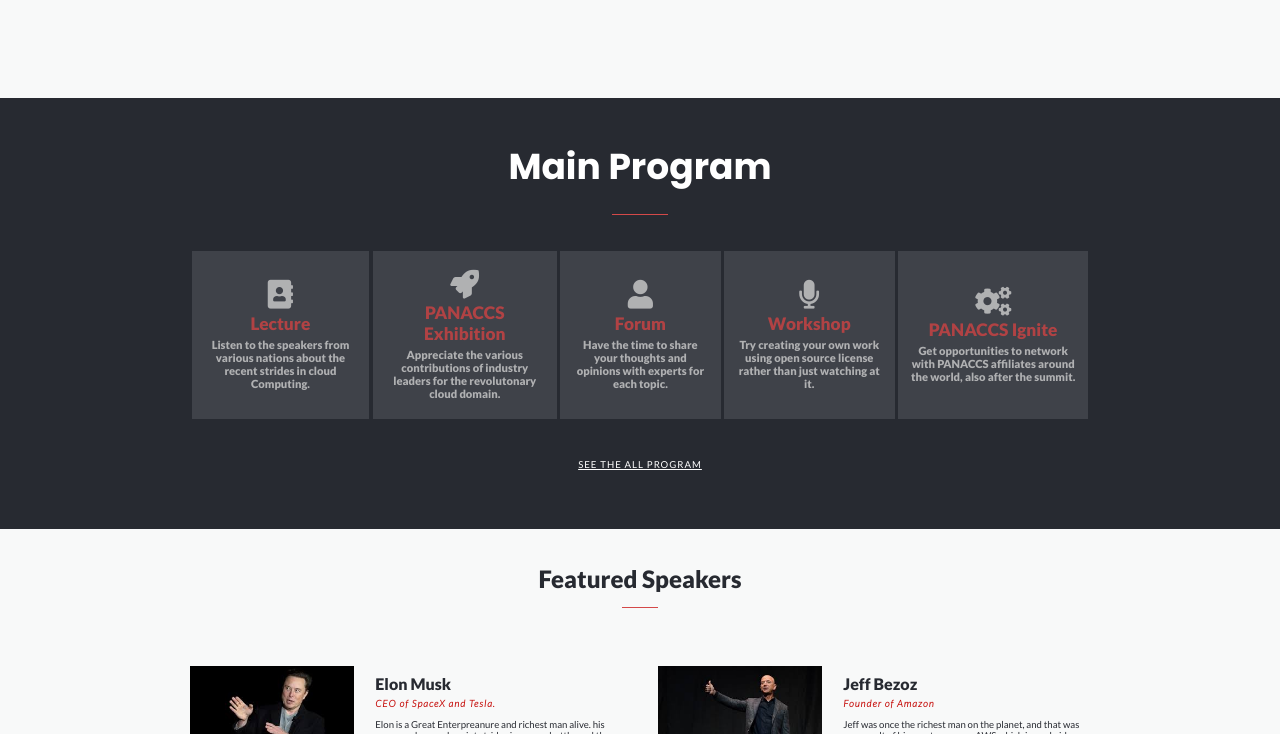
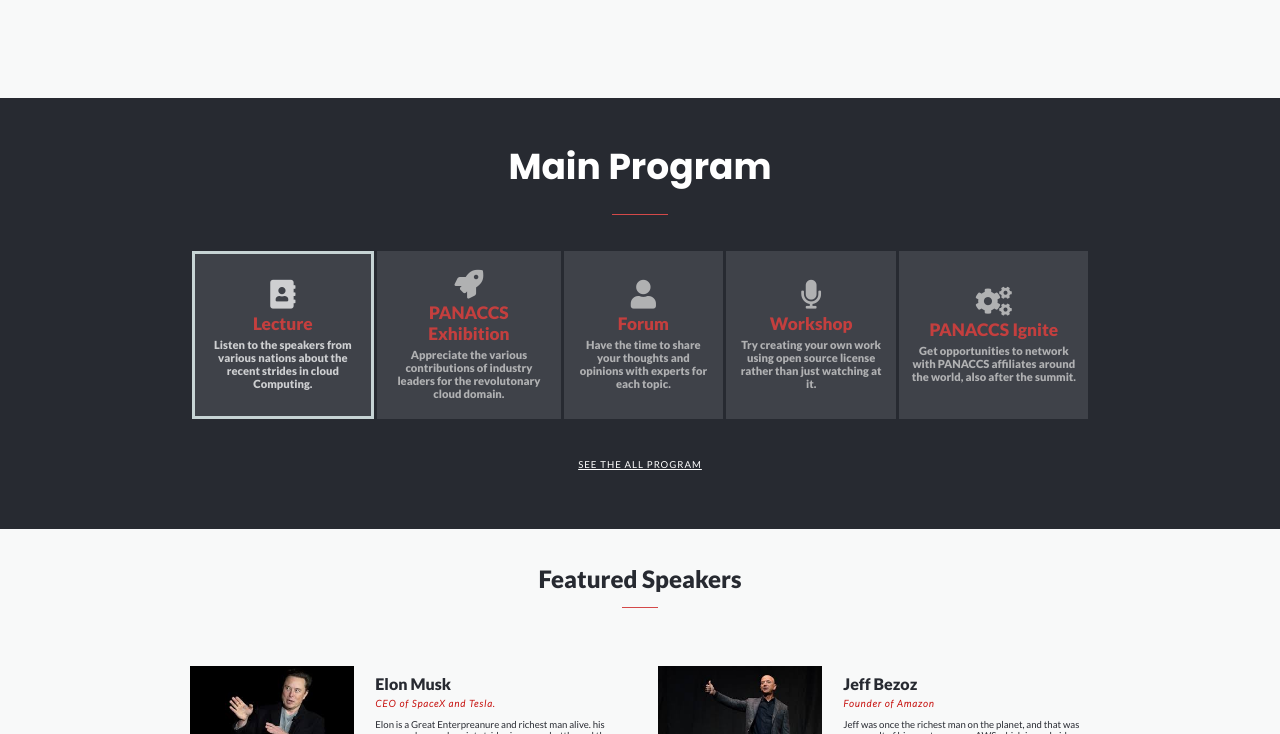
Before and after one commit to Shedrack-Sunday/Conference-Page-Design, a plain HTML site: page index.html in a window 1280 px wide. In both pictures the pointer is over the element 280 px from the left and 987 px from the top of the page. Shown: the part 653-1387 px from the top of the page. Drawn offline with Linux system fonts and the light colour scheme.

Commit message:
Add loo div styling

```diff
--- a/home.css
+++ b/home.css
@@ -333,7 +333,7 @@ main {
   width: 30%;
   font-size: 1.35em;
   font-weight: 900;
-  color: #d44949;
+  color: #ec4542;
 }
 
 .main-card-description {
@@ -365,6 +365,13 @@ main {
     margin: 0.1em;
     padding-left: 0.6em;
     padding-right: 0.6em;
+  }
+
+  .main-card:hover {
+    color: #f8f9f9;
+    visibility: visible;
+    border-color: aliceblue;
+    border:3px solid azure;
   }
 
   .main-card-img {
```
